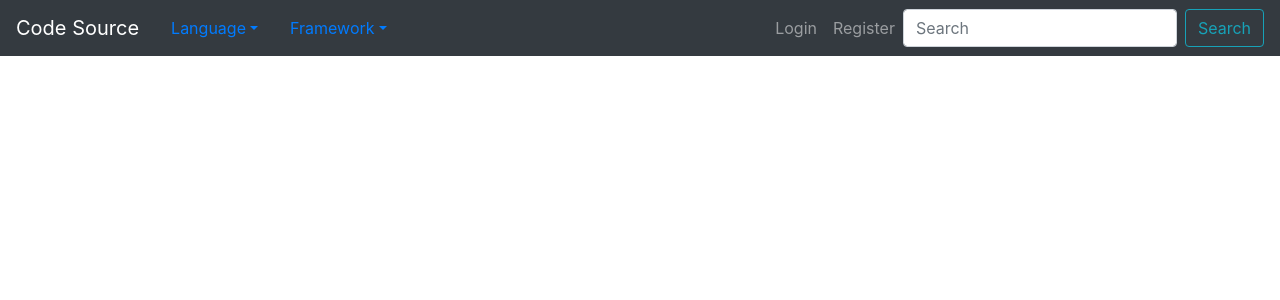
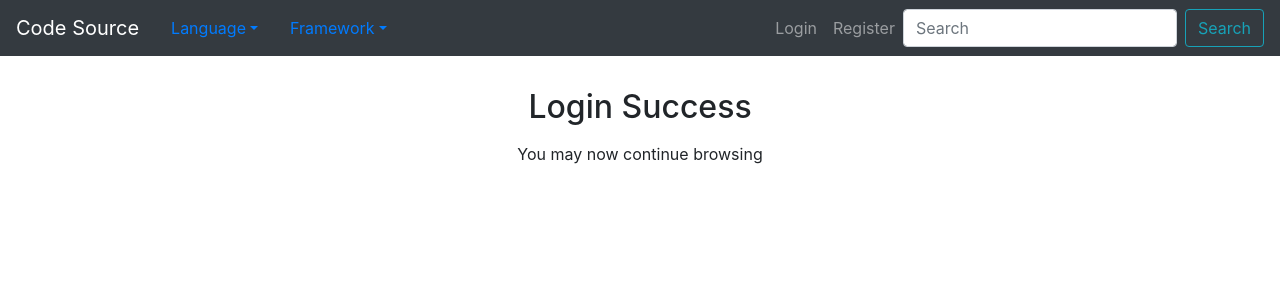
Before and after one commit to mhotchkiss84/crowd-code-source, a React (Create React App) app: page /success in a window 1280 px wide. Shown: the top 300 px of the page. Built offline with nearby package versions, Linux system fonts and the light colour scheme.

Commit message:
More login page and state

```diff
--- a/src/App.js
+++ b/src/App.js
@@ -1,16 +1,33 @@
-import React from 'react'
-import NavBar from './components/nav/NavBar'
-import ApplicationViews from './components/ApplicationViews'
-// import Footer from './components/footer/Footer'
+import React, { Component } from 'react';
+import NavBar from './components/nav/NavBar';
+import ApplicationViews from './components/ApplicationViews';
 
-function App (){
-    return(
-        <React.Fragment>
-            <NavBar />
-            <ApplicationViews />
-            {/* <Footer /> */}
-        </React.Fragment>
-    )
+class App extends Component {
+	state = {
+		isAuth: false
+	};
+
+	componentDidMount() {
+        let user = parseInt(localStorage.userId, 10);
+        console.log(user)
+		if (isNaN(user) === false) {
+			this.changeAuth();
+		}
+	}
+
+	changeAuth = () => {
+		const stateToChange = { isAuth: true };
+		this.setState(stateToChange);
+	};
+
+	render() {
+		return (
+			<React.Fragment>
+				<NavBar />
+				<ApplicationViews changeAuth={this.changeAuth} />
+			</React.Fragment>
+		);
+	}
 }
 
-export default App
+export default App;
--- a/src/components/ApplicationViews.js
+++ b/src/components/ApplicationViews.js
@@ -4,16 +4,17 @@ import Home from './home/Home'
 import Login from './auth/Login'
 import Register from './auth/Register'
 import JavaScript from './languages/javascript/Javascript'
+import Success from '../components/auth/Success'
 
 class ApplicationViews extends Component{
     render(){
         return(
             <React.Fragment>
                 <Route exact path='/' render={(props) =>{
-                    return <Home />
+                    return <Home {...props}/>
                 }} />
                 <Route path='/login' render={(props) =>{
-                    return <Login {...props}/>
+                    return <Login {...props} changeAuth = {this.props.changeAuth}/>
                 }} />
                 <Route path='/register' render={(props) =>{
                     return <Register {...props}/>
@@ -21,6 +22,9 @@ class ApplicationViews extends Component{
                 <Route path='/javascript' render={(props) => {
                     return <JavaScript />
                 }} />
+                <Route path='/success' render={(props) => {
+                    return <Success {...props}/>
+                }} />
             </React.Fragment>
         )
     }
--- a/src/components/auth/Login.js
+++ b/src/components/auth/Login.js
@@ -2,6 +2,7 @@ import React, { Component } from 'react';
 import { Form, Button } from 'react-bootstrap';
 import './Auth.css';
 import LoginManager from '../../modules/LoginManager'
+import App from '../../App'
 class Login extends Component {
 	// Initial state
 	state = {
@@ -15,6 +16,10 @@ class Login extends Component {
 		this.setState(stateToChange);
 	};
 
+	handleAuthChange = () => {
+		App.changeAuth()
+	}
+
 	handleLogin = (e) => {
 		e.preventDefault();
 		LoginManager.authUser(this.state.email, this.state.password)
@@ -25,7 +30,8 @@ class Login extends Component {
 			else{
 				localStorage.setItem("userId", user[0].id)
 				localStorage.setItem("userName", user[0].userName)
-				this.props.history.push('/')
+				this.props.changeAuth()
+				this.props.history.push('/success')
 			}
 		})
 	};
--- /dev/null
+++ b/src/components/auth/Success.js
@@ -0,0 +1,16 @@
+import React, {Component} from 'react'
+import '../home/Home.css'
+
+class Success extends Component {
+    render(){
+        return(
+            <React.Fragment>
+                <div id="main-container"></div>
+                <h2 id="main-heading">Login Success</h2>
+                <p id="main-heading">You may now continue browsing</p>
+            </React.Fragment>
+        )
+    }
+}
+
+export default Success
--- a/src/components/home/Home.css
+++ b/src/components/home/Home.css
@@ -1,4 +1,4 @@
-#home-heading, #home-body{
+#home-heading, #home-body, #main-heading{
     margin-top: 1em;
     text-align: center;
 }
@@ -7,13 +7,13 @@
     width: 35vw;
     margin-bottom: 0em;
 }
-#home-container{
+#main-container{
     display: flex;
     flex-direction: column;
     justify-content: center;
     align-items: center;
 }
-#home-body{
+#home-body, #main-body{
     width: 50vw;
 }
 #home-image-source{
--- a/src/components/home/Home.js
+++ b/src/components/home/Home.js
@@ -4,7 +4,7 @@ class Home extends Component {
     render(){
         return(
             <React.Fragment>
-                <div id="home-container">
+                <div id="main-container">
                 <img id="home-image" src={require('./code.jpg')} alt="Code" />
                 <footer id="home-image-source">Image by <a href="https://unsplash.com/@pankajpatel" target="_blank">Pankaj Patel</a></footer>
                 <h2 id="home-heading">Welcome to Crowd Code Source</h2>
--- a/src/components/nav/NavBar.js
+++ b/src/components/nav/NavBar.js
@@ -13,13 +13,6 @@ import {
 import './NavBar.css';
 
 class NavBar extends Component {
-
-	state = {
-		userid: ''
-	}
-
-
-
 	render() {
 		return (
 			<React.Fragment>
@@ -49,8 +42,10 @@ class NavBar extends Component {
 					</NavDropdown>
 					<Nav className="mr-auto" />
 					<Nav>
-						<Nav.Link id="login-link" href="/login">Login</Nav.Link>
-						<Nav.Link href="/register">Register</Nav.Link>
+						<Nav.Link id="login-link" href="/login">
+							Login
+						</Nav.Link>
+						<Nav.Link id='register-link' href="/register">Register</Nav.Link>
 					</Nav>
 					<Form inline>
 						<FormControl type="text" placeholder="Search" className="mr-sm-2" />
--- a/src/index.js
+++ b/src/index.js
@@ -10,7 +10,3 @@ ReactDOM.render(
   </Router>,
   document.getElementById('root')
 );
-
-// If you want your app to work offline and load faster, you can change
-// unregister() to register() below. Note this comes with some pitfalls.
-// Learn more about service workers: https://bit.ly/CRA-PWA
```
